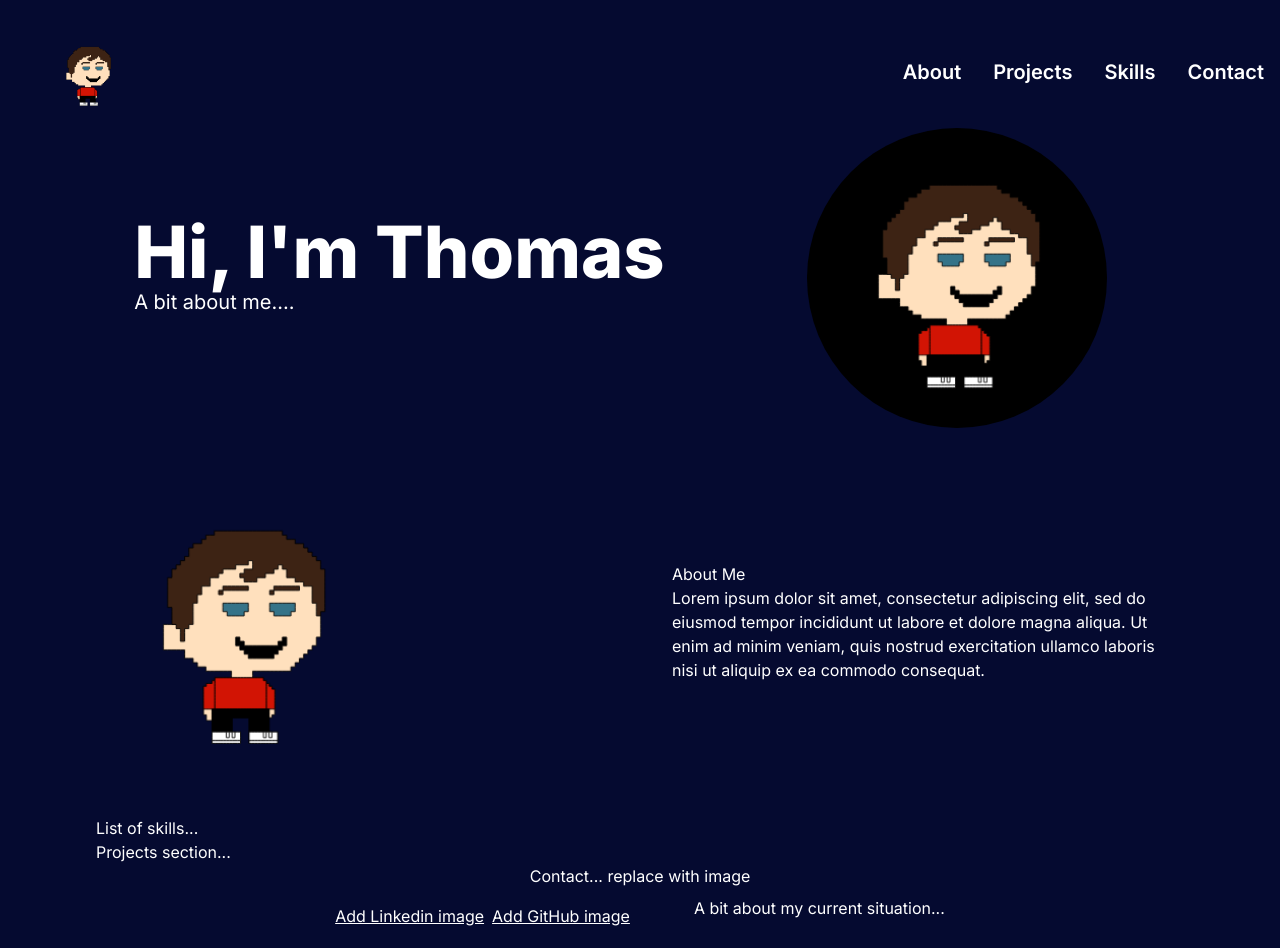
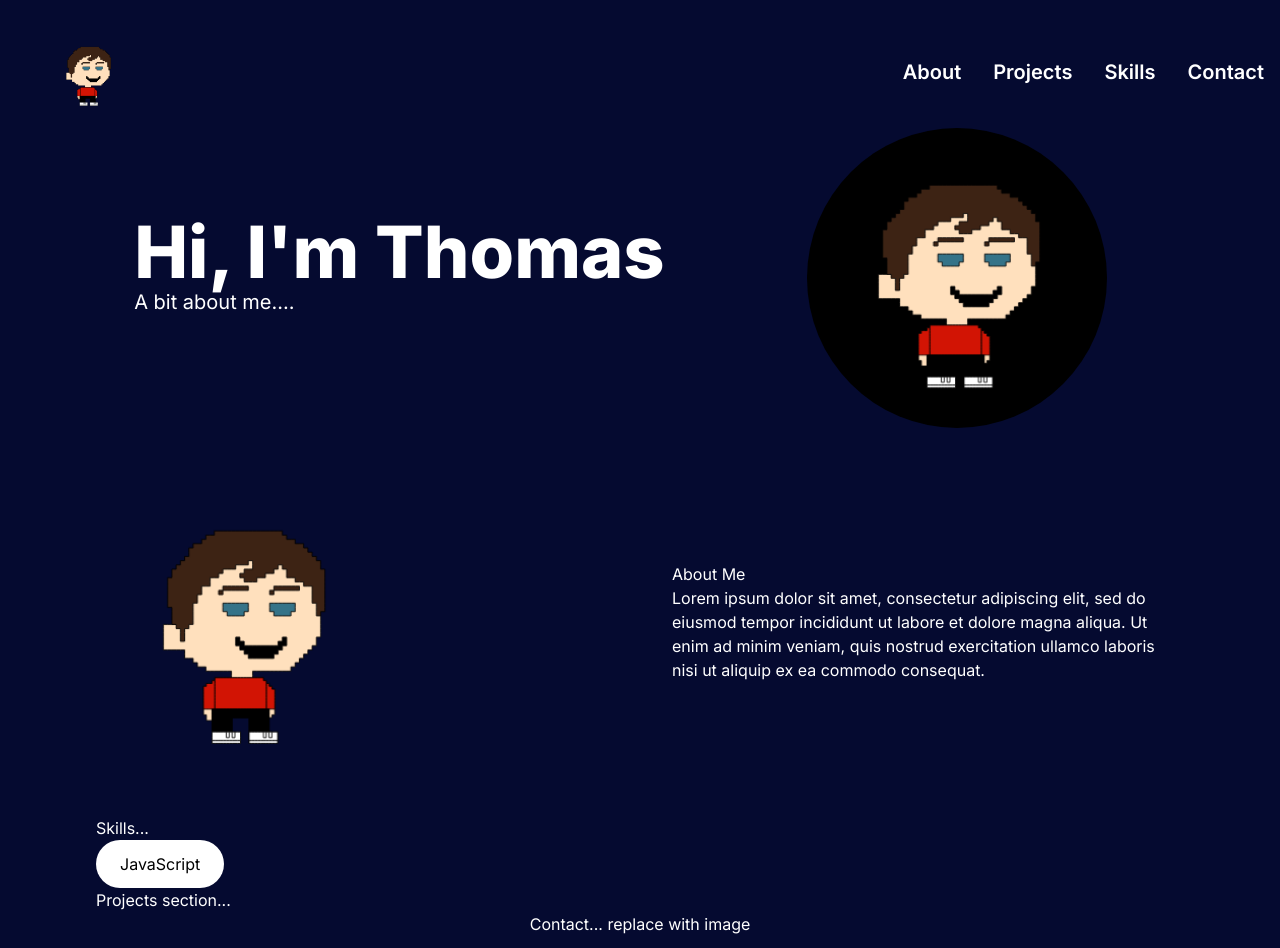
Before and after one commit to tvincent23/Portfolio, a Next.js app in the folder my-app/: page / in a window 1280 px wide. Shown: the top 948 px of the page. Built offline with nearby package versions, Linux system fonts and the light colour scheme.

Commit message:
id added to section for navigation link

```diff
--- a/my-app/app/components/About.jsx
+++ b/my-app/app/components/About.jsx
@@ -5,7 +5,7 @@ import Avatar from "../../public/images/thomas_256_avatar.png";
 
 const About = () => {
   return (
-    <section className="text-white">
+    <section className="text-white" id="about">
       <div className="md:grid md:grid-cols-2 gap-8 items-center py-8 px-4 xl:gap-16 sm:py-16">
         <Image
           src={Avatar}
--- a/my-app/app/components/Contact.jsx
+++ b/my-app/app/components/Contact.jsx
@@ -3,7 +3,10 @@ import Link from "next/link";
 
 const Contact = () => {
   return (
-    <section className="flex flex-col text-center md:text-left items-center justify-center mb-24 max-w-4xl mx-auto text-white">
+    <section
+      className="flex flex-col text-center md:text-left items-center justify-center mb-24 max-w-4xl mx-auto text-white"
+      id="contact"
+    >
       <p className="text-white"> Contact... replace with image</p>
       <div className="flex flex-col md:flex-row-reverse gap-16 justify-center items-center">
         <p className="max-w-[65ch]">A bit about my current situation...</p>
--- a/my-app/app/components/Projects.jsx
+++ b/my-app/app/components/Projects.jsx
@@ -1,8 +1,8 @@
 const Projects = () => {
   return (
-    <>
+    <section id="projects">
       <p className="text-white">Projects section... </p>
-    </>
+    </section>
   );
 };
 
--- a/my-app/app/components/Skills.jsx
+++ b/my-app/app/components/Skills.jsx
@@ -1,8 +1,15 @@
+import React from "react";
+
 const Skills = () => {
   return (
-    <>
-      <p className="text-white">List of skills...</p>
-    </>
+    <section id="skills">
+      <h2 className="text-white">Skills...</h2>
+      <ul>
+        <li className="px-6 py-3 rounded-full mr-4 bg-white  w-32">
+          JavaScript
+        </li>
+      </ul>
+    </section>
   );
 };
 
```
